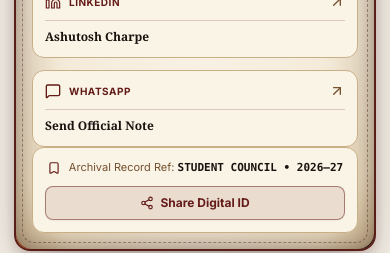
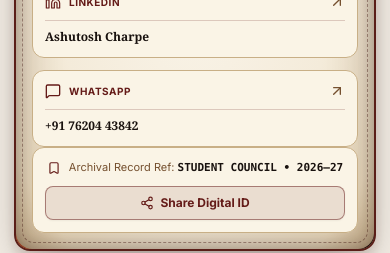
Before and after one commit to ashutoshcharpe/Digital-ID, a Next.js app: page / in a window 390 px wide. Shown: the part 1538-1791 px from the top of the page. Built offline with nearby package versions, Linux system fonts and the light colour scheme.

Commit message:
Update WhatsApp contact to direct link with phone number 7620443842

```diff
--- a/src/components/council/SocialLinks.tsx
+++ b/src/components/council/SocialLinks.tsx
@@ -70,9 +70,9 @@ export default function SocialLinks({ member }: SocialLinksProps) {
 
   const handleSendMessage = () => {
     const text = encodeURIComponent(
-      `Official Student Council Inquiry for ${member.name} (${member.designation})\nSubject: ${contactSubject}\n\nMessage:\n${contactMsg || "Hello, I would like to connect regarding Student Council initiatives."}`
+      `Official Student Council Inquiry for ${member.name} (${member.designation})\nSubject: ${contactSubject}\n\nMessage:\n${contactMsg || "Hello Ashutosh, reaching out via the official Student Council Digital ID."}`
     );
-    window.open(`https://wa.me/?text=${text}`, "_blank");
+    window.open(`https://wa.me/917620443842?text=${text}`, "_blank");
     setIsContactModalOpen(false);
     setContactMsg("");
   };
@@ -139,8 +139,10 @@ export default function SocialLinks({ member }: SocialLinksProps) {
         </a>
 
         {/* WhatsApp / Contact */}
-        <button
-          onClick={() => setIsContactModalOpen(true)}
+        <a
+          href={member.socials.contact.actionUrl}
+          target="_blank"
+          rel="noopener noreferrer"
           className="group relative p-3 sm:p-4 rounded-xl bg-[#FAF4E6] border border-[#C8AF86] hover:border-[#641B18] transition-all duration-300 hover:shadow-md hover:-translate-y-0.5 active:scale-[0.98] text-left cursor-pointer"
         >
           <div className="flex items-start justify-between">
@@ -153,9 +155,9 @@ export default function SocialLinks({ member }: SocialLinksProps) {
             <ArrowUpRight className="w-4 h-4 text-[#75502F] group-hover:text-[#641B18] group-hover:translate-x-0.5 group-hover:-translate-y-0.5 transition-transform duration-200 shrink-0" />
           </div>
           <div className="mt-2.5 pt-2 border-t border-[#641B18]/20 text-xs font-serif font-bold text-[#18110E] group-hover:text-[#641B18] transition-colors truncate text-left">
-            Send Official Note
+            {member.socials.contact.displayHandle}
           </div>
-        </button>
+        </a>
       </div>
 
       {/* Share / Save ID Card Dispatch Bar */}
--- a/src/data/members.ts
+++ b/src/data/members.ts
@@ -105,8 +105,8 @@ export const MEMBERS_DATA: Record<string, CouncilMember> = {
       contact: {
         type: "whatsapp",
         label: "WhatsApp / Contact",
-        actionUrl: "https://wa.me/?text=Hello%20Ashutosh,%20reaching%20out%20via%20the%20official%20Student%20Council%20Digital%20ID.",
-        displayHandle: "Direct Channel",
+        actionUrl: "https://wa.me/917620443842?text=Hello%20Ashutosh,%20reaching%20out%20via%20the%20official%20Student%20Council%20Digital%20ID.",
+        displayHandle: "+91 76204 43842",
         note: "Official council correspondence & student initiatives"
       }
     },
```
